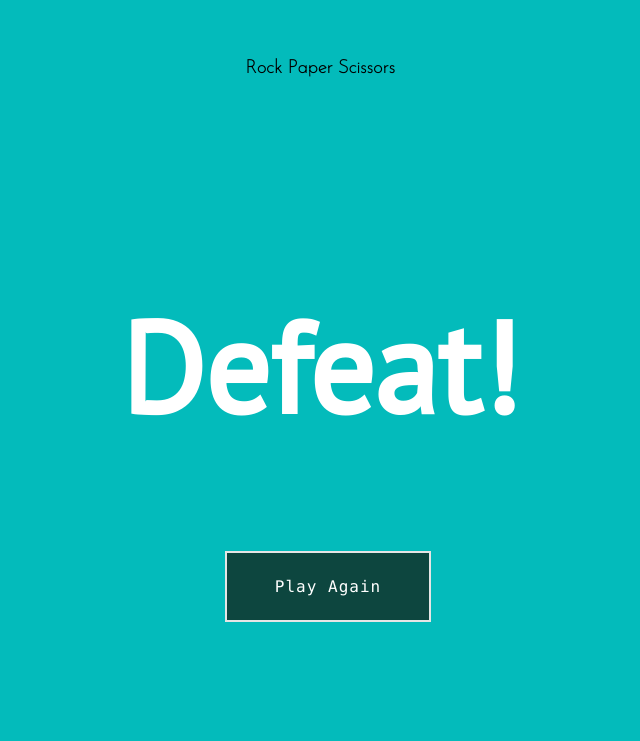
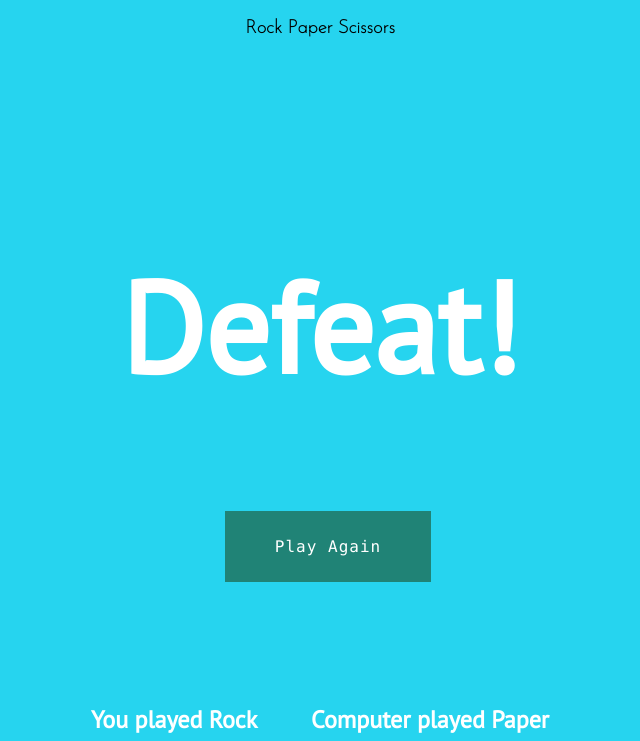
Before and after one commit to S1MPLE0007/Rock-Paper-Scissor, a plain HTML site: page index.html in a window 1280 px wide. Both pictures are taken after a click on the button "Rock". Shown: the whole page, without its empty margins (320-960 px from the left). Drawn offline with Linux system fonts and the light colour scheme.

Commit message:
Updated Files

```diff
--- a/index.html
+++ b/index.html
@@ -1,14 +1,15 @@
 <!DOCTYPE html>
 <html lang="en">
 <head>
-    <meta charset="UTF-8">
-    <meta name="viewport" content="width=device-width, initial-scale=1.0">
-    <title>Rock Paper Scissor</title>
-    <link rel="stylesheet" href="style.css">
-    <script src="script.js" defer></script>
+  <meta charset="UTF-8">
+  <meta name="viewport" content="width=device-width, initial-scale=1.0">
+  <title>Rock, Paper, Scissors</title>
+  <link rel="icon" href="data:,">
+  <link rel="stylesheet" href="style.css">
+  <script src="script.js" defer></script>
 </head>
 <body>
-    <h3 id="title-small">Rock Paper Scissors</h3>
+  <h3 id="title-small">Rock Paper Scissors</h3>
   <div class="main-container">
     <span class="status-head-wrapper">
       <h1 id="status-head">Choose!</h1>
@@ -16,10 +17,9 @@
     <div class="move-display">
       <h2></h2>
       <h2></h2>
-
     </div>
     <div class="game-button-wrapper">
-      <button id="rock-button" type="button">Rock</button>
+      <button id="rock-button" type="button">Rock </button>
       <button id="paper-button" type="button">Paper </button>
       <button id="scissors-button" type="button">Scissor </button>
     </div>
--- a/script.js
+++ b/script.js
@@ -28,7 +28,6 @@ function randomMove() {
 }
 
 
-
 function startGame() {
   statusDisplay.textContent = "Choose!";
   buttons.forEach((button, index) => {
@@ -50,8 +49,8 @@ function endGame(event) {
   moveDisplays.forEach(
     (moveDisplay) => (moveDisplay.style.display = "inline-block")
   );
-  moveDisplays[0].textContent = `You played: ${moveList[playerMove]}`;
-  moveDisplays[1].textContent = `Computer played: ${moveList[computerMove]}`;
+  moveDisplays[0].textContent = `You played ${moveList[playerMove]}`;
+  moveDisplays[1].textContent = `Computer played ${moveList[computerMove]}`;
 
   buttons.forEach((button, index) => {
     if (index == 1) {
--- a/style.css
+++ b/style.css
@@ -1,8 +1,9 @@
  @import url('https://fonts.googleapis.com/css2?family=Josefin+Sans:ital,wght@0,100;1,700&family=PT+Sans&display=swap');
     body {
-      background-color: rgb(3, 187, 187);
+      background-color: #26d4ef;
       overflow: hidden;
     }
+
     .main-container {
       width: 40vw;
       height: 100vh;
@@ -12,18 +13,20 @@
       grid-template-rows: auto auto auto;
       justify-content: center;
     }
+
     .title-small-wrapper {
-      background-color: rgb(8, 255, 255);
+      background-color: aqua;
     }
+
     h3 {
       size: 1em;
       font-family: 'Josefin Sans', sans-serif;
       font-weight: lighter;
       color: rgb(0, 0, 0);
-      font-weight: 800;
+      font-weight: 600;
       text-align: center;
-      padding-top: 40px;
     }
+
     .status-head-wrapper {
       grid-column-start: 1;
       grid-column-end: 4;
@@ -32,6 +35,7 @@
       align-items: flex-end;
       justify-content: space-around;
     }
+
     .status-head-wrapper h1 {
       font-family: 'PT Sans', sans-serif;
       font-size: 8em;
@@ -45,12 +49,13 @@
       align-items: flex-start;
       justify-content: space-around;
     }
+
     button {
       margin-top: auto;
       color: #FFF;
       margin: 0;
-      background-color: #0d463f;
-      border: 2px solid rgb(229, 229, 229);
+      background-color: #208376;
+      border: 2px solid rgba(255, 255, 255, 0);
       position: relative;
       border-radius: 0px;
       padding: 1.5em 3em;
@@ -60,21 +65,23 @@
       letter-spacing: 1px;
       cursor: pointer;
       margin-left: 1em;
+    }
 
-    }
     button:hover,
     button:active {
-      border: 2px solid rgba(255, 255, 255, 0);
+      border: 2px solid rgb(255, 255, 255);
     }
+
     .move-display {
       grid-row-start: 4;
       grid-column: 1/span 4;
-      color: rgba(255, 255, 255, 0);
+      color: white;
       font-family: 'PT Sans', sans-serif;
       display: flex;
       align-items: flex-start;
       justify-content: space-around;
     }
+
     @media (max-width: 1000px) {
       .main-container {
         width: 80vw;
```
